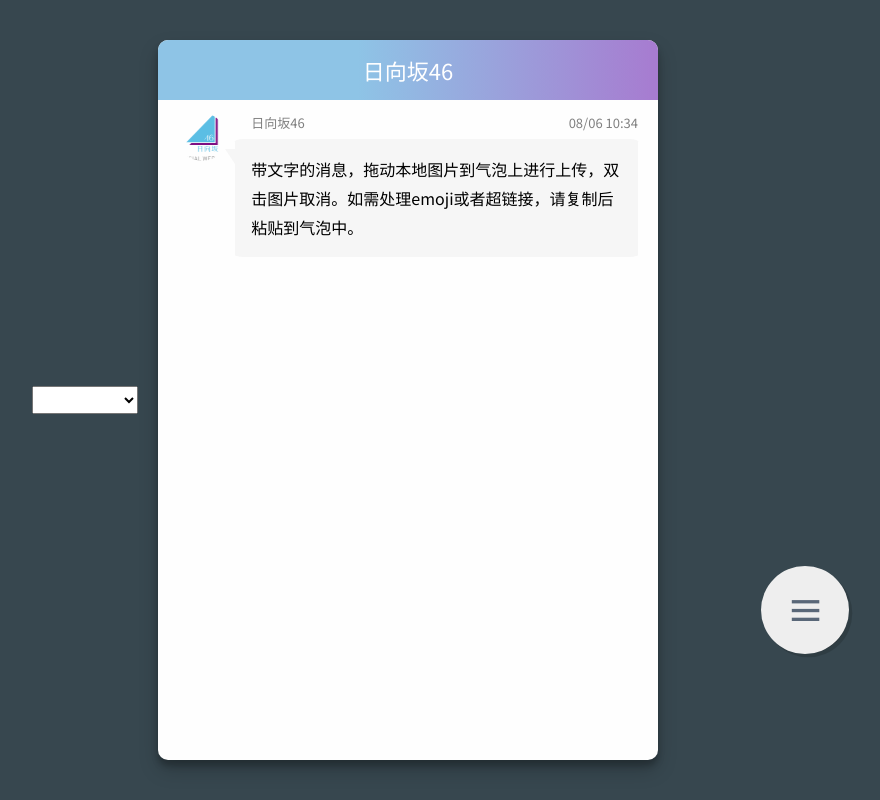
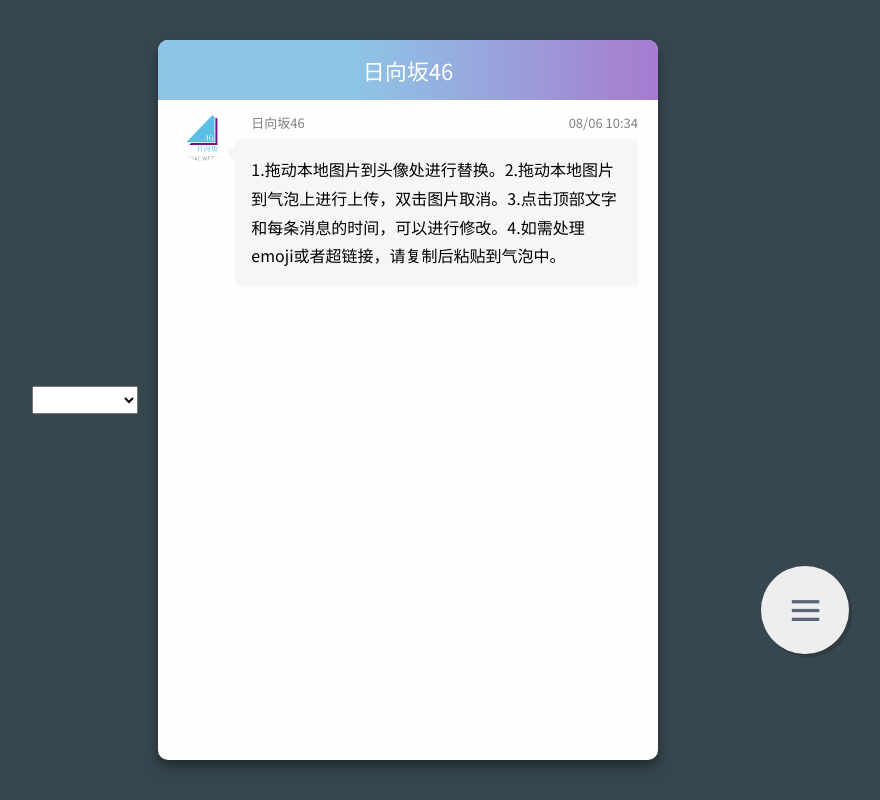
Before and after one commit to JuzLEthE/sakamichi-generator, a Vue app: page / in a window 1280 px wide. Shown: the whole page, without its empty margins (285-1165 px from the left). Built offline with nearby package versions, Linux system fonts and the light colour scheme.

Commit message:
修复生成图片时头像模糊问题

```diff
--- a/src/main.js
+++ b/src/main.js
@@ -6,7 +6,26 @@
 import 'font-awesome/css/font-awesome.min.css'
 
 Vue.config.productionTip = false
-
+Date.prototype.format = function (fmt) {
+  var o = {
+    "M+": this.getMonth() + 1,                 //月份
+    "d+": this.getDate(),                    //日
+    "h+": this.getHours(),                   //小时
+    "m+": this.getMinutes(),                 //分
+    "s+": this.getSeconds(),                 //秒
+    "q+": Math.floor((this.getMonth() + 3) / 3), //季度
+    "S": this.getMilliseconds()             //毫秒
+  };
+  if (/(y+)/.test(fmt)) {
+    fmt = fmt.replace(RegExp.$1, (this.getFullYear() + "").substr(4 - RegExp.$1.length));
+  }
+  for (var k in o) {
+    if (new RegExp("(" + k + ")").test(fmt)) {
+      fmt = fmt.replace(RegExp.$1, (RegExp.$1.length == 1) ? (o[k]) : (("00" + o[k]).substr(("" + o[k]).length)));
+    }
+  }
+  return fmt;
+}
 new Vue({
   router,
   render: h => h(App)
--- a/src/views/Home.vue
+++ b/src/views/Home.vue
@@ -19,6 +19,8 @@
     >
       <div
         class="talk-header"
+        contenteditable="plaintext-only"
+        @blur="changeName"
         v-text="memberName"
       ></div>
       <draggable
@@ -32,13 +34,16 @@
             class="talk-item"
             v-for="item in msgs"
             :key="item.id"
-            @drop="addImage($event,item)"
           >
             <div
-              :style="avatarStyle"
-              @dblclick="removeImg($event,item)"
-            ></div>
-            <div class="talk-msg">
+              class="talk-avatar"
+              contenteditable="true"
+              @drop="setAvatar($event)"
+            ><img :src="avartarSrc" /></div>
+            <div
+              class="talk-msg"
+              @drop="addImage($event,item)"
+            >
               <div class="msg-info">
                 <div v-text="memberName"></div>
                 <div
@@ -148,43 +153,41 @@
   data () {
     return {
       memberName: "日向坂46",
+      avartarSrc: require('@/assets/img/avatar/hnt_logo.svg'),
       members: [
-        { name: '潮 紗理菜', avatar: 'url(' + require('@/assets/img/avatar/sarina.jpg') + ')' },
-        { name: '影山 優佳', avatar: 'url(' + require('@/assets/img/avatar/yuuka.jpg') + ')' },
-        { name: '加藤 史帆', avatar: 'url(' + require('@/assets/img/avatar/shiho.jpg') + ')' },
-        { name: '齊藤 京子', avatar: 'url(' + require('@/assets/img/avatar/kyonko.jpg') + ')' },
-        { name: '佐々木 久美', avatar: 'url(' + require('@/assets/img/avatar/kumi.jpg') + ')' },
-        { name: '佐々木 美玲', avatar: 'url(' + require('@/assets/img/avatar/mirei.jpg') + ')' },
-        { name: '高瀬 愛奈', avatar: 'url(' + require('@/assets/img/avatar/manafi.jpg') + ')' },
-        { name: '高本 彩花', avatar: 'url(' + require('@/assets/img/avatar/ayaka.jpg') + ')' },
-        { name: '東村 芽依', avatar: 'url(' + require('@/assets/img/avatar/meimei.jpg') + ')' },
-        { name: '金村 美玖', avatar: 'url(' + require('@/assets/img/avatar/miku.jpg') + ')' },
-        { name: '河田 陽菜', avatar: 'url(' + require('@/assets/img/avatar/hina.jpg') + ')' },
-        { name: '小坂 菜緒', avatar: 'url(' + require('@/assets/img/avatar/nao.jpg') + ')' },
-        { name: '富田 鈴花', avatar: 'url(' + require('@/assets/img/avatar/suzuka.jpg') + ')' },
-        { name: '丹生 明里', avatar: 'url(' + require('@/assets/img/avatar/akari.jpg') + ')' },
-        { name: '濱岸 ひより', avatar: 'url(' + require('@/assets/img/avatar/hiyori.jpg') + ')' },
-        { name: '松田 好花', avatar: 'url(' + require('@/assets/img/avatar/konoka.jpg') + ')' },
-        { name: '宮田 愛萌', avatar: 'url(' + require('@/assets/img/avatar/manamo.jpg') + ')' },
-        { name: '渡邉 美穂', avatar: 'url(' + require('@/assets/img/avatar/miho.jpg') + ')' },
-        { name: '上村 ひなの', avatar: 'url(' + require('@/assets/img/avatar/hinano.jpg') + ')' },
-        { name: '髙橋 未来虹', avatar: 'url(' + require('@/assets/img/avatar/mikuni.jpg') + ')' },
-        { name: '森本 茉莉', avatar: 'url(' + require('@/assets/img/avatar/marie.jpg') + ')' },
-        { name: '山口 陽世', avatar: 'url(' + require('@/assets/img/avatar/haruyo.jpg') + ')' },
+        { name: '潮 紗理菜', avatar: require('@/assets/img/avatar/sarina.jpg') },
+        { name: '影山 優佳', avatar: require('@/assets/img/avatar/yuuka.jpg') },
+        { name: '加藤 史帆', avatar: require('@/assets/img/avatar/shiho.jpg') },
+        { name: '齊藤 京子', avatar: require('@/assets/img/avatar/kyonko.jpg') },
+        { name: '佐々木 久美', avatar: require('@/assets/img/avatar/kumi.jpg') },
+        { name: '佐々木 美玲', avatar: require('@/assets/img/avatar/mirei.jpg') },
+        { name: '高瀬 愛奈', avatar: require('@/assets/img/avatar/manafi.jpg') },
+        { name: '高本 彩花', avatar: require('@/assets/img/avatar/ayaka.jpg') },
+        { name: '東村 芽依', avatar: require('@/assets/img/avatar/meimei.jpg') },
+        { name: '金村 美玖', avatar: require('@/assets/img/avatar/miku.jpg') },
+        { name: '河田 陽菜', avatar: require('@/assets/img/avatar/hina.jpg') },
+        { name: '小坂 菜緒', avatar: require('@/assets/img/avatar/nao.jpg') },
+        { name: '富田 鈴花', avatar: require('@/assets/img/avatar/suzuka.jpg') },
+        { name: '丹生 明里', avatar: require('@/assets/img/avatar/akari.jpg') },
+        { name: '濱岸 ひより', avatar: require('@/assets/img/avatar/hiyori.jpg') },
+        { name: '松田 好花', avatar: require('@/assets/img/avatar/konoka.jpg') },
+        { name: '宮田 愛萌', avatar: require('@/assets/img/avatar/manamo.jpg') },
+        { name: '渡邉 美穂', avatar: require('@/assets/img/avatar/miho.jpg') },
+        { name: '上村 ひなの', avatar: require('@/assets/img/avatar/hinano.jpg') },
+        { name: '髙橋 未来虹', avatar: require('@/assets/img/avatar/mikuni.jpg') },
+        { name: '森本 茉莉', avatar: require('@/assets/img/avatar/marie.jpg') },
+        { name: '山口 陽世', avatar: require('@/assets/img/avatar/haruyo.jpg') },
       ],
-      avatarStyle: {
-        width: '3em',
-        height: '3em',
-        textAlign: 'center',
-        borderRadius: '50%',
-        backgroundImage: 'url(' + require('@/assets/img/avatar/hnt_logo.svg') + ')',
-        backgroundSize: 'cover',
-        backgroundPosition: 'top',
-        margin: '5px 5px 5px 20px',
-        display: 'inline-block',
-      },
       // 定义要被拖拽对象的数组
-      msgs: [],
+      msgs: [
+        {
+          id: Date.now(),
+          time: new Date().format("MM/dd hh:mm"),
+          content: "1.拖动本地图片到头像处进行替换。2.拖动本地图片到气泡上进行上传，双击图片取消。3.点击顶部文字和每条消息的时间，可以进行修改。4.如需处理emoji或者超链接，请复制后粘贴到气泡中。",
+          img: false,
+          voice: false
+        },
+      ],
       // 定义消息类型
       type: {
         "normal": {
@@ -206,14 +209,28 @@
     };
   },
   methods: {
-
+    changeName (e) {
+      this.memberName = e.currentTarget.innerText;
+    },
     selectMember () {
       const selected = this.members.find(item => {
         return item.name === this.memberName
       })
-      this.avatarStyle.backgroundImage = selected.avatar
+      this.avartarSrc = selected.avatar
     },
-
+    setAvatar (e) {
+      e.stopPropagation()
+      e.preventDefault()
+      const fileReader = new FileReader()
+      fileReader.readAsDataURL(e.dataTransfer.files[0])
+      let imgEl = e.currentTarget.getElementsByTagName("img")[0]
+      fileReader.addEventListener('load', function () {
+        // 读取完成
+        let res = fileReader.result
+        // res是base64格式的图片
+        imgEl.src = res
+      })
+    },
     addMsg (type) {
       let msg = { id: Date.now(), time: new Date().format("MM/dd hh:mm") }
       Object.assign(msg, this.type[type])
@@ -223,7 +240,6 @@
       this.msgs.pop()
     },
     addImage (e, item) {
-      console.log(e.currentTarget)
       e.stopPropagation()
       e.preventDefault()
       const fileReader = new FileReader()
@@ -292,31 +308,7 @@
       return twemoji.parse(plainText.replace(exp, "<a href='$1'>$1</a>"))
     }
   },
-  created () {
-    Date.prototype.format = function (fmt) {
-      var o = {
-        "M+": this.getMonth() + 1,                 //月份
-        "d+": this.getDate(),                    //日
-        "h+": this.getHours(),                   //小时
-        "m+": this.getMinutes(),                 //分
-        "s+": this.getSeconds(),                 //秒
-        "q+": Math.floor((this.getMonth() + 3) / 3), //季度
-        "S": this.getMilliseconds()             //毫秒
-      };
-      if (/(y+)/.test(fmt)) {
-        fmt = fmt.replace(RegExp.$1, (this.getFullYear() + "").substr(4 - RegExp.$1.length));
-      }
-      for (var k in o) {
-        if (new RegExp("(" + k + ")").test(fmt)) {
-          fmt = fmt.replace(RegExp.$1, (RegExp.$1.length == 1) ? (o[k]) : (("00" + o[k]).substr(("" + o[k]).length)));
-        }
-      }
-      return fmt;
-    }
-  },
-  mounted () {
-    this.addMsg('normal')
-  }
+
 };
 </script>
 
@@ -360,6 +352,21 @@
   align-items: flex-start;
   margin-top: 0.5em;
   margin-right: 5px;
+}
+.talk-avatar {
+  width: 3em;
+  height: 3em;
+  text-align: center;
+  border-radius: 50%;
+  margin: 5px 5px 5px 20px;
+  display: inline-block;
+  overflow: hidden;
+}
+.talk-avatar img {
+  width: 100%;
+
+  min-height: 100%;
+  object-fit: cover;
 }
 .talk-msg {
   display: flex;
```
